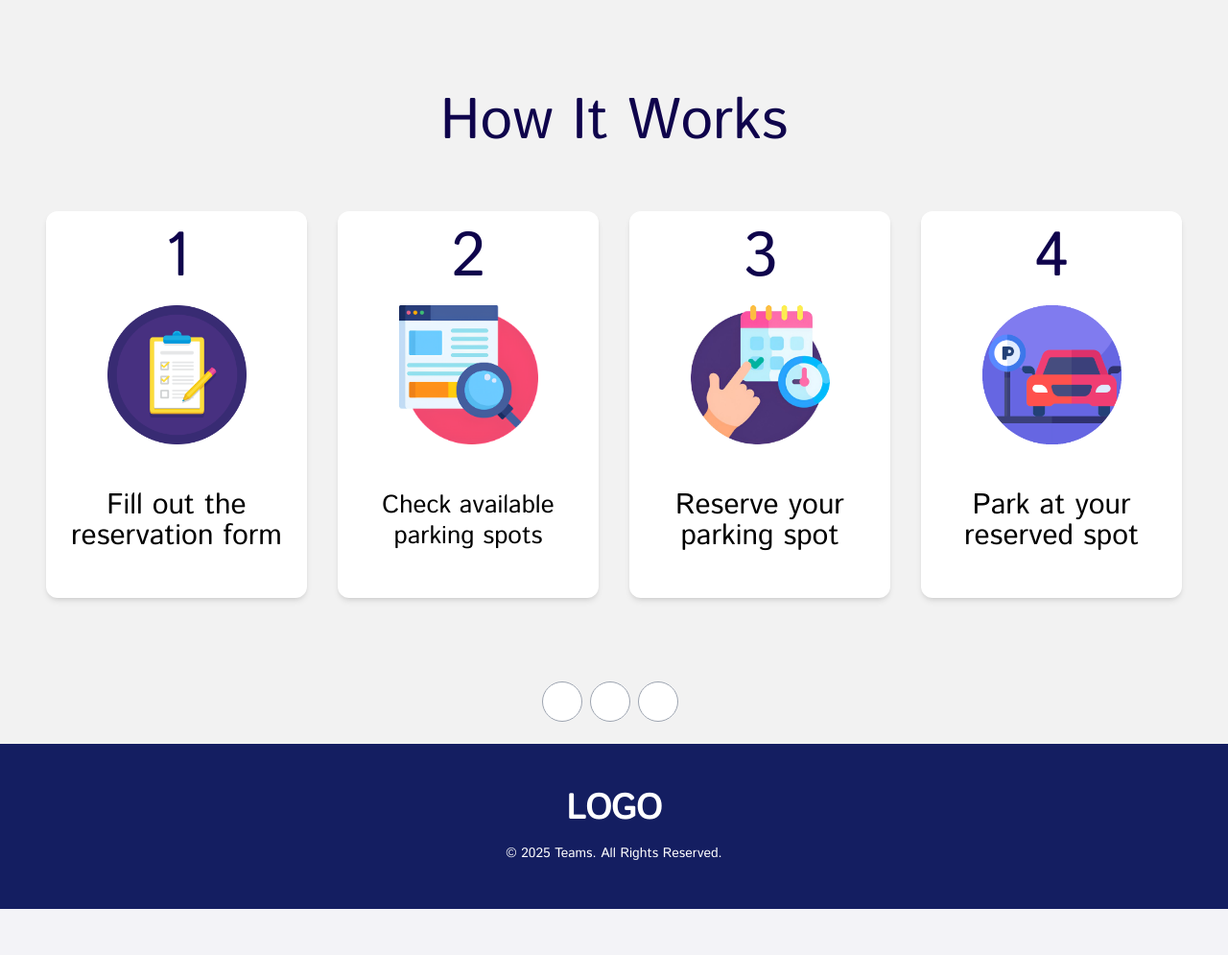
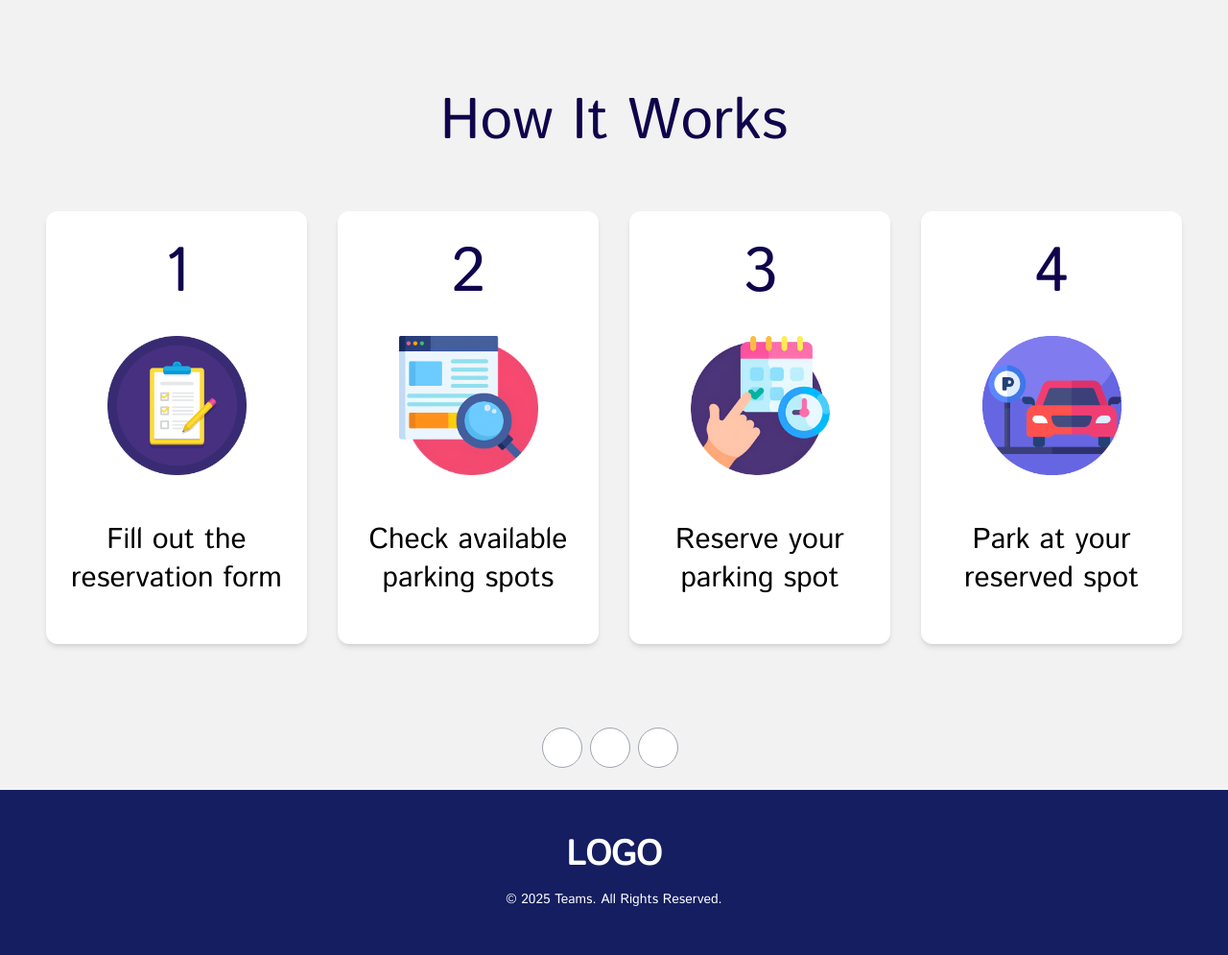
Before and after one commit to TzyProgrammer/Parkwell, a Django app: page / in a window 1280 px wide. Shown: the part 1204-2199 px from the top of the page at 96% size. Before the commit the page ends 2151 px from the top, so only its background shows below. Run offline with Django 5.2, Linux system fonts and the light colour scheme; some libraries are stand-ins or nearby versions.

Commit message:
final dashboard

```diff
--- a/main/templates/main/headfoot.html
+++ b/main/templates/main/headfoot.html
@@ -7,7 +7,9 @@
 
   <!-- Tailwind + Flowbite CSS -->
   <script src="https://cdn.tailwindcss.com"></script>
-  <!-- <link href="https://cdn.jsdelivr.net/npm/flowbite@3.1.2/dist/flowbite.min.css" rel="stylesheet" /> -->
+  <link href="https://cdn.jsdelivr.net/npm/flowbite@3.1.2/dist/flowbite.min.css" rel="stylesheet" />
+
+  <!-- font -->
   <link href="https://fonts.googleapis.com/css2?family=Istok+Web&display=swap" rel="stylesheet" />
 
   <style>
--- a/main/templates/main/home.html
+++ b/main/templates/main/home.html
@@ -74,32 +74,50 @@
     <p class="text-[#0F044C] text-[50px] md:text-[60px] font-medium">How It Works</p>
   </div>
 
-  <div class="md:flex md:items-center m-12 md:grid-cols-4 md:gap-8">
+  <div class="md:grid md:grid-cols-4 md:gap-8 m-12">
 
-    <div class=" justify-center md:flex-col flex w-full md:items-center mt-4 md:mt-0 shadow-md rounded-xl border-gray-400 bg-white">
-      <div class="flex-col mx-auto flex items-center justify-center"><span class="text-[60px] md:text-[65px] text-[#0F044C]">1</span></div>
-      <div><img src="{% static 'main/checklist.png' %}" class="w-[145px] h-[145px] max-w-full hidden md:block mx-4" alt=""></div>
-      <div class="flex-col mx-auto flex items-center justify-center"><span class="text-2xl md:text-[30px] md:px-4 text-center my-12">Fill out the reservation form</span></div>
+  <div class="flex md:flex-col w-full items-center mt-4 md:mt-0 shadow-md rounded-xl border-[#141E61] bg-white">
+    <div class="flex items-center justify-center px-9 md:px-0 md:pt-4 md:pb-0 md:border-none border-r-4 border-gray-700">
+      <span class="text-[60px] md:text-[65px] text-[#0F044C] ">1</span>
     </div>
-
-    <div class=" justify-center md:flex-col flex w-full md:items-center mt-4 md:mt-0 shadow-md rounded-xl border-gray-400 bg-white">
-      <div class="flex-col mx-auto flex items-center justify-center"><span class="text-[60px] md:text-[65px] text-[#0F044C]">2</span></div>
-      <div><img src="{% static 'main/check.png' %}" class="w-[145px] h-[145px] max-w-full hidden md:block mx-4" alt=""></div>
-      <div class="flex-col mx-auto flex items-center justify-center"><span class="text-2xl md:text-[26px] md:px-4 text-center my-12">Check available parking spots</span></div>
-    </div>
-
-    <div class=" justify-center md:flex-col flex w-full md:items-center mt-4 md:mt-0 shadow-md rounded-xl border-gray-400 bg-white">
-      <div class="flex-col mx-auto flex items-center justify-center"><span class="text-[60px] md:text-[65px] text-[#0F044C]">3</span></div>
-      <div><img src="{% static 'main/pick.png' %}" class="w-[145px] h-[145px] max-w-full hidden md:block mx-4" alt=""></div>
-      <div class="flex-col mx-auto flex items-center justify-center"><span class="text-2xl md:text-[30px] md:px-4 text-center my-12">Reserve your parking spot</span></div>
-    </div>
-
-    <div class=" justify-center md:flex-col flex w-full md:items-center mt-4 md:mt-0 shadow-md rounded-xl border-gray-400 bg-white">
-      <div class="flex-col mx-auto flex items-center justify-center"><span class="text-[60px] md:text-[65px] text-[#0F044C]">4</span></div>
-      <div><img src="{% static 'main/parking.png' %}" class="w-[145px] h-[145px] max-w-full hidden md:block mx-4" alt=""></div>
-      <div class="flex-col mx-auto flex items-center justify-center"><span class="text-2xl md:text-[30px] md:px-4 text-center my-12">Park at your reserved spot</span></div>
+    <div class="flex flex-col md:items-center justify-center text-center px-4 py-4 w-full">
+      <img src="{% static 'main/checklist.png' %}" class="w-[145px] h-[145px] max-w-full hidden md:block mx-auto mb-4" alt="">
+      <span class="text-4xl md:text-[30px] md:my-8 my-6 ">Fill out the reservation form</span>
     </div>
   </div>
 
+  <div class="flex md:flex-col w-full items-center mt-4 md:mt-0 shadow-md rounded-xl border-[#141E61] bg-white">
+    <div class="flex items-center justify-center px-8 md:px-0 md:pt-4 md:pb-0 md:border-none border-r-4 border-gray-700">
+      <span class="text-[60px] md:text-[65px] text-[#0F044C] ">2</span>
+    </div>
+    <div class="flex flex-col md:items-center justify-center text-center px-4 py-4 w-full">
+      <img src="{% static 'main/check.png' %}" class="w-[145px] h-[145px] max-w-full hidden md:block mx-auto mb-4" alt="">
+      <span class="text-4xl md:text-[30px] md:my-8 my-6 ">Check available parking spots</span>
+    </div>
+  </div>
+
+  <div class="flex md:flex-col w-full items-center mt-4 md:mt-0 shadow-md rounded-xl border-[#141E61] bg-white">
+    <div class="flex items-center justify-center px-8 md:px-0 md:pt-4 md:pb-0 md:border-none border-r-4 border-gray-700">
+      <span class="text-[60px] md:text-[65px] text-[#0F044C] ">3</span>
+    </div>
+    <div class="flex flex-col md:items-center justify-center text-center px-4 py-4 w-full">
+      <img src="{% static 'main/pick.png' %}" class="w-[145px] h-[145px] max-w-full hidden md:block mx-auto mb-4" alt="">
+      <span class="text-4xl md:text-[30px] md:my-8 my-6 ">Reserve your parking spot</span>
+    </div>
+  </div>
+
+  <div class="flex md:flex-col w-full items-center mt-4 md:mt-0 shadow-md rounded-xl border-[#141E61] bg-white">
+    <div class="flex items-center justify-center px-8 md:px-0 md:pt-4 md:pb-0 md:border-none border-r-4 border-gray-700">
+      <span class="text-[60px] md:text-[65px] text-[#0F044C] ">4</span>
+    </div>
+    <div class="flex flex-col md:items-center justify-center text-center px-4 py-4 w-full">
+      <img src="{% static 'main/parking.png' %}" class="w-[145px] h-[145px] max-w-full hidden md:block mx-auto mb-4" alt="">
+      <span class="text-4xl md:text-[30px] md:my-8 my-6 ">Park at your reserved spot</span>
+    </div>
+  </div>
+</div>
+
+
+
 
 {% endblock %}
--- a/main/templates/main/login.html
+++ b/main/templates/main/login.html
@@ -22,7 +22,7 @@
           </div>
 
           <!-- Image -->
-          <div class="-mt-12">
+          <div class="mt-4">
             <img src="{% static 'main/park.png' %}" alt="Logo" class="w-100 h-auto object-contain" />
           </div>
         </div>
--- a/main/templates/main/register.html
+++ b/main/templates/main/register.html
@@ -78,7 +78,7 @@
           </div>
 
           <!-- Image -->
-          <div class="-mt-12">
+          <div class="mt-4">
             <img src="{% static 'main/park.png' %}" alt="Logo" class="w-100 h-auto object-contain" />
           </div>
 
```
